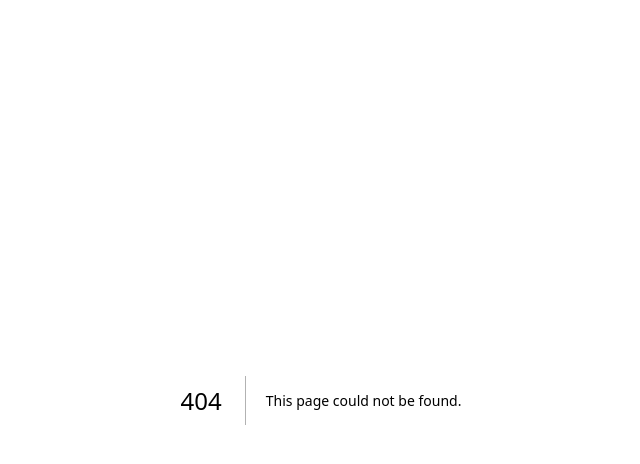
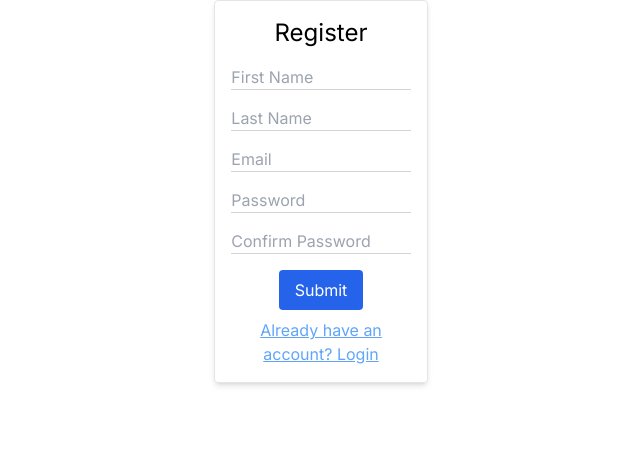
Before and after one commit to JoachimTerepo/ENSE701_Team1_Repo, a Next.js app in the folder frontend/: page /register in a window 1280 px wide. Before the commit this address had no page. Shown: the top 464 px of the page, without its empty margins (319-959 px from the left). Built offline with nearby package versions, Linux system fonts and the light colour scheme.

Commit message:
Added registration

```diff
--- /dev/null
+++ b/frontend/src/app/register/page.tsx
@@ -0,0 +1,83 @@
+"use client";
+
+import Link from "next/link";
+import { register } from "./register";
+import { useFormState } from "react-dom";
+
+export default function Login() {
+  const [state, action] = useFormState(register, undefined);
+
+  return (
+    <div className="flex justify-center items-center w-full h-full">
+      <div className="border border-neutral-200 shadow-md rounded w-10/12 md:w-1/2 lg:w-1/4 xl:w-1/6 p-4">
+        <h1 className="text-center text-2xl mb-4">Register</h1>
+        <form className="space-y-4" action={action}>
+          <div>
+            <span className="text-red-600">{state?.errors.firstName}</span>
+            <input
+              id="firstName"
+              name="firstName"
+              type="text"
+              placeholder="First Name"
+              className="border-b border-neutral-300 w-full focus-visible:outline-none focus:border-blue-500 focus:border-b-2 transition"
+            ></input>
+          </div>
+          <div>
+            <span className="text-red-600">{state?.errors.lastName}</span>
+            <input
+              id="lastName"
+              name="lastName"
+              type="text"
+              placeholder="Last Name"
+              className="border-b border-neutral-300 w-full focus-visible:outline-none focus:border-blue-500 focus:border-b-2 transition"
+            ></input>
+          </div>
+          <div>
+            <span className="text-red-600">{state?.errors.email}</span>
+            <input
+              id="email"
+              name="email"
+              type="email"
+              placeholder="Email"
+              className="border-b border-neutral-300 w-full focus-visible:outline-none focus:border-blue-500 focus:border-b-2 transition"
+            ></input>
+          </div>
+          <div>
+            <span className="text-red-600">{state?.errors.password}</span>
+            <input
+              id="password"
+              name="password"
+              type="password"
+              placeholder="Password"
+              className="border-b border-neutral-300 w-full focus-visible:outline-none focus:border-blue-500 focus:border-b-2 transition"
+            ></input>
+          </div>
+          <div>
+            <span className="text-red-600">{state?.errors.cpassword}</span>
+            <input
+              id="cpassword"
+              name="cpassword"
+              type="password"
+              placeholder="Confirm Password"
+              className="border-b border-neutral-300 w-full focus-visible:outline-none focus:border-blue-500 focus:border-b-2 transition"
+            ></input>
+          </div>
+          <div className="flex justify-center items-center">
+            <button
+              className="px-4 py-2 rounded bg-blue-600 text-white"
+              type="submit"
+            >
+              Submit
+            </button>
+          </div>
+        </form>
+        <Link
+          href={"/"}
+          className="text-blue-400 underline text-center w-full flex justify-center mt-2"
+        >
+          <span>Already have an account? Login</span>
+        </Link>
+      </div>
+    </div>
+  );
+}
--- /dev/null
+++ b/frontend/src/app/register/register.ts
@@ -0,0 +1,86 @@
+import { redirect } from "next/navigation";
+import { z } from "zod";
+
+export async function register(state: FormState, formData: FormData) {
+    // Validate form fields
+    const validatedFields = RegisterSchema.safeParse({
+        firstName: formData.get("firstName"),
+        lastName: formData.get("lastName"),
+        email: formData.get("email"),
+        password: formData.get("password"),
+        cpassword: formData.get("cpassword"),
+    });
+
+    // If any form fields are invalid, return early
+    if (!validatedFields.success) {
+        return {
+            errors: validatedFields.error.flatten().fieldErrors,
+        };
+    }
+
+    const firstName = formData.get("firstName")
+    const lastName = formData.get("lastName")
+    const email = formData.get("email");
+    const password = formData.get("password");
+    const cpassword = formData.get("cpassword")
+
+    if (password !== cpassword) {
+        return {
+            errors: {
+                cpassword: ["Passwords do not match"]
+            }
+        }
+    }
+
+    try {
+        const res = await fetch("http://localhost:3001/api/user/create", {
+            method: "POST",
+            body: JSON.stringify({ firstName, lastName, email, password }),
+            headers: {
+                "Content-Type": "application/json",
+            },
+        });
+        const data = await res.json() as { error: string }
+        if (data.error !== null) {
+            return {
+                errors: {
+                    firstName: [data.error]
+                }
+            }
+        }
+    } catch (e) {
+        return {
+            errors: {
+                firstName: ["Something went wrong. " + e]
+            }
+        }
+    }
+    redirect("/")
+}
+
+export const RegisterSchema = z.object({
+    firstName: z.string().trim().min(1, "First name is required"),
+    lastName: z.string().trim().min(1, "Last name is required"),
+    email: z.string().email("Invalid email address").trim(),
+    password: z
+        .string()
+        .min(8, "Password length must be at least 8 characters")
+        .trim(),
+    cpassword: z
+        .string()
+        .min(1, "You must confirm your password")
+        .trim(),
+});
+
+export type FormState =
+    | {
+        errors?: {
+            firstName?: string[];
+            lastName?: string[];
+            email?: string[];
+            password?: string[];
+            cpassword?: string[]
+        };
+        message?: string;
+    }
+    | undefined;
```
